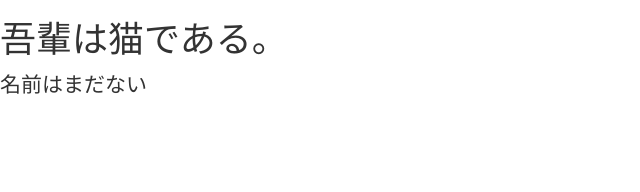
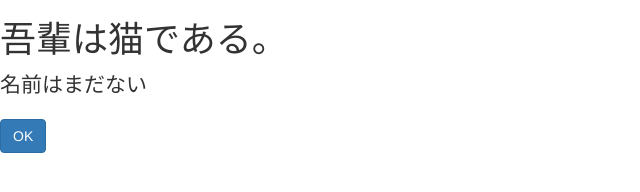
Before and after one commit to Sari7happy/bootstrap, a plain HTML site: page index.html in a window 1280 px wide. Shown: the whole page, without its empty margins (0-640 px from the left). Drawn offline with nearby package versions, Linux system fonts and the light colour scheme.

Commit message:
”ボタン機能追加”

```diff
--- a/index.html
+++ b/index.html
@@ -14,6 +14,9 @@
     <!-- bodyは実際の内容を表示 -->
     <h1>吾輩は猫である。</h1>
     <p class="lead">名前はまだない</p>
+    <!-- btnはbootstrapでCSS表示してある -->
+    <a class="btn btn-primary" href="#">OK</a>
+    <!-- leadは文章をまとめた要約文 -->
     <!-- スクリプトタグを２行追加 -->
     <script src="https://ajax.googleapis.com/ajax/libs/jquery/1.11.3/jquery.min.js"></script>
     <script src="https://maxcdn.bootstrapcdn.com/bootstrap/3.3.6/js/bootstrap.min.js"></script>
```
